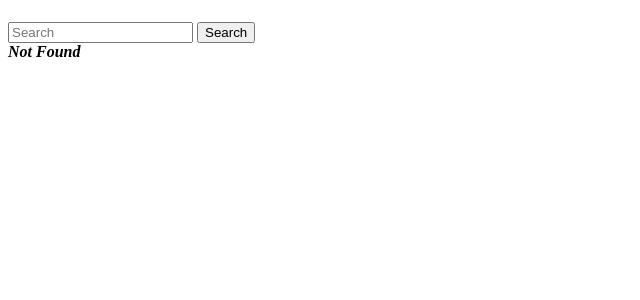
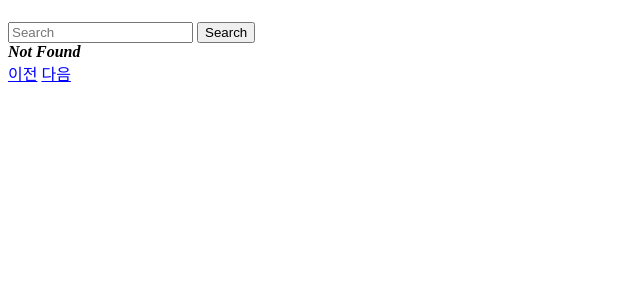
Before and after one commit to sinheeseung/IIRTECH, a Django app: page /searched/ in a window 1280 px wide. Shown: the part 58-358 px from the top of the page, without its empty margins (0-640 px from the left). Run offline with Django 4.2, Linux system fonts and the light colour scheme.

Commit message:
페이징 구현

```diff
--- a/dictionary/dict/templates/dict/base.html
+++ b/dictionary/dict/templates/dict/base.html
@@ -14,7 +14,7 @@
         </body>
 
     </header>
-    <form class="form-inline" action="{% url 'dict:search' %}" method="get">
+    <form class="form-inline" action="{% url 'dict:search'%}" method="get">
         <input class="form-control mr-sm-2" type="search" placeholder="Search" name="kw">
         <button class="btn btn-outline-success my5 my-sm-0" type="submit"> Search</button>
     </form>
--- a/dictionary/dict/templates/dict/searched.html
+++ b/dictionary/dict/templates/dict/searched.html
@@ -26,6 +26,34 @@
         <b><i> Not Found</i></b>
 {% endif %}
 </div>
+</body>
+    <!-- 페이징처리 시작 -->
+    <div>
+        <!-- 이전페이지 -->
+        {% if context.has_previous %}
+            <a class="page-link" href="?kw={{kw}}&page={{ context.previous_page_number }}">이전</a>
+        {% else %}
+            <a class="page-link" tabindex="-1" aria-disabled="true" href="#">이전</a>
+        {% endif %}
 
-</body>
+        <!-- 페이지리스트 -->
+        {% for page_number in context.paginator.page_range %}
+        {% if page_number >= context.number|add:-5 and page_number <= context.number|add:5 %}
+        {% if page_number == context.number %}
+            <a class="page-link">{{ page_number }}</a>
+        {% else %}
+            <a class="page-link" href="?kw={{kw}}&page={{ page_number }}">{{ page_number }}</a>
+        {% endif %}
+        {% endif %}
+        {% endfor %}
+
+        <!-- 다음페이지 -->
+        {% if context.has_next %}
+            <a class="page-link" href="?kw={{kw}}&page={{ context.next_page_number }}">다음</a>
+        {% else %}
+            <a class="page-link" tabindex="-1" aria-disabled="true" href="#">다음</a>
+        {% endif %}
+    </div>
+    <!-- 페이징처리 끝 -->
+
 {% endblock %}
--- a/dictionary/dict/views.py
+++ b/dictionary/dict/views.py
@@ -1,6 +1,6 @@
 from django.shortcuts import render
 from elastic_app_search import Client
-from django.core.paginator import  Paginator
+from django.core.paginator import Paginator
 '''
 원어/ 언어 0
 활용/ 발음 0
@@ -39,11 +39,15 @@ def get(query):
     return context
 
 
-def search(request, page=1):
+def search(request):
     if 'kw' in request.GET:
         query = request.GET.get('kw')
+        page = request.GET.get('page')  # 페이지
         context = get(query)
-        return render(request, 'dict//searched.html', {'context': context})
+        print(page)
+        paginator = Paginator(context, 10)  # 페이지당 10개씩 보여주기
+        page_obj = paginator.get_page(page)
+        return render(request, 'dict//searched.html', {'context': page_obj, 'kw': query})
     else:
         return render(request, 'dict//searched.html')
 
```
